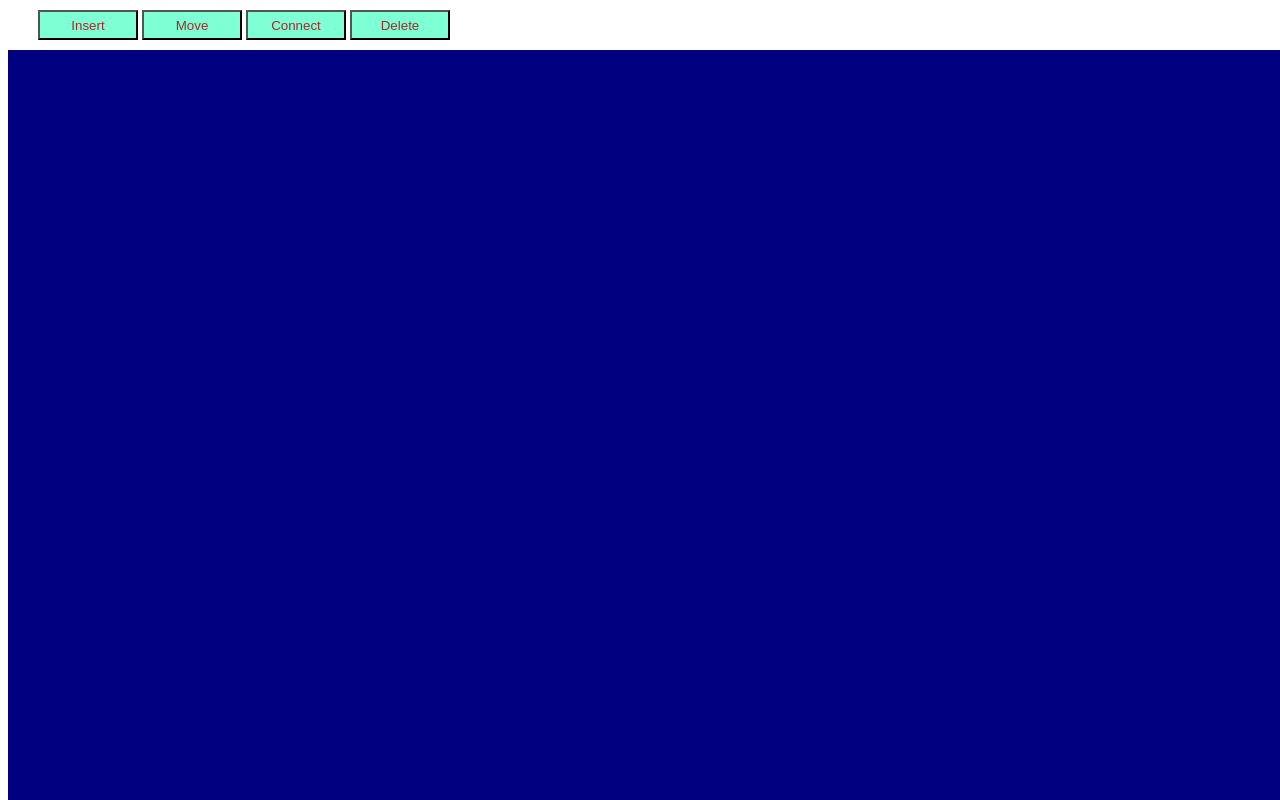
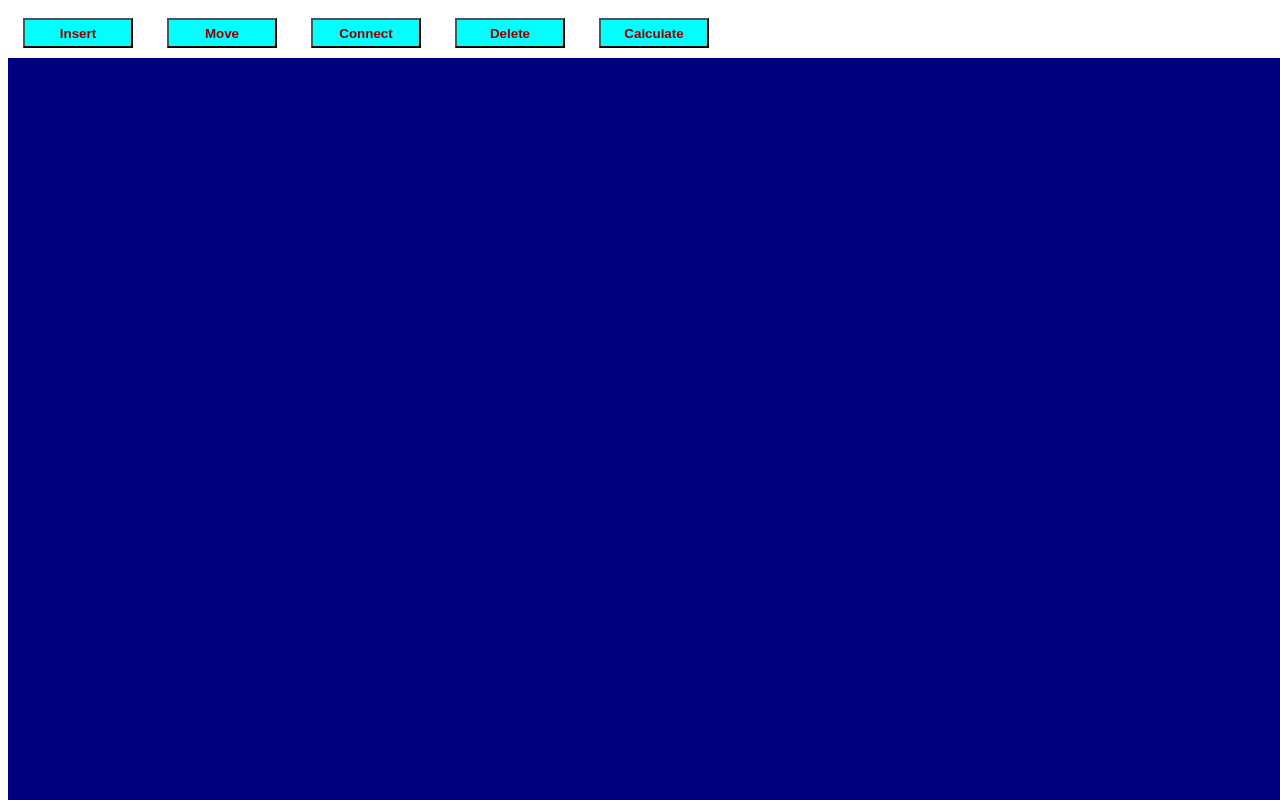
Before and after one commit to taras9562979/tk_text_recognition, a plain HTML site: page index.html in a window 1280 px wide. Shown: the top 800 px of the page. Drawn offline with Linux system fonts and the light colour scheme.

Commit message:
optimization

```diff
--- a/index.html
+++ b/index.html
@@ -6,13 +6,15 @@
         <link rel='stylesheet' type='text/css' href='main.css'>
     </head>
     <body>
-        <div id='buttons'>
+        <div class='buttons'>
             <button id='insert'>Insert</button>
             <button id='move'>Move</button>
             <button id='connect'>Connect</button>
             <button id='delete'>Delete</button>
+            <button id='calculate'>Calculate</button>
         </div>
         <canvas id='canvas' width="1500" height="1000">Your browser does not support canvas</canvas>
         <script src='main.js'></script>
+        <script src='forward.js'></script>
     </body>
 </html>
--- a/main.css
+++ b/main.css
@@ -1,29 +1,10 @@
-#buttons {
-    margin: 10px 30px;
-}
-#insert {
-    width: 100px;
+.buttons button {
+    margin: 10px 15px;
+    font-weight: bold;
+    background-color: aqua;
+    width: 110px;
     height: 30px;
-    background-color: aquamarine;
-    color:brown;
-}
-#move {
-    width: 100px;
-    height: 30px;
-    background-color: aquamarine;
-    color:brown;
-}
-#connect {
-    width: 100px;
-    height: 30px;
-    background-color: aquamarine;
-    color:brown;
-}
-#delete {
-    width: 100px;
-    height: 30px;
-    background-color: aquamarine;
-    color:brown;
+    color: darkred;
 }
 #canvas {
     width: 1500px;
--- a/main.js
+++ b/main.js
@@ -8,6 +8,11 @@ var Nodes = {
     values_font: '16px Verdana',
     add_node: function(pos){
         this.positions.push(pos);
+        console.log(this.positions);
+    },
+    add_node_value: function(val){
+        this.values.push(val);
+        console.log(this.values);
     }
 }
 
@@ -15,6 +20,7 @@ var insert_btn = document.getElementById('insert');
 var move_btn = document.getElementById('move');
 var connect_btn = document.getElementById('connect');
 var delete_btn = document.getElementById('delete');
+var calculate_btn = document.getElementById('calculate');
 var canvas = document.getElementById('canvas');
 var ctx = canvas.getContext('2d');
 var mode = 'Empty';
@@ -35,6 +41,11 @@ function delete_btn_Clicked(event){
     mode = 'Delete Mode';
     console.log(mode);
 }
+function calculate_btn_Clicked(event){
+    mode = 'Calculate Mode';
+    console.log(mode);
+
+}
 function isIn(ex,ey,x,y,w,h){
     conditionX = (ex<=x+w)&&(ex>=x-w);
     conditionY = (ey<=y+h)&&(ey>=y-h);
@@ -51,18 +62,13 @@ function draw_Node(event,index,font,color){
     var coordinates = [event.offsetX,event.offsetY];
     ctx.fillRect(event.offsetX-Nodes.width/2,event.offsetY-Nodes.height/2,Nodes.width,Nodes.height);
     Nodes.add_node(coordinates);
-    console.log(Nodes.positions);
-    Nodes.values.push(get_Value().toFixed(4));
-    console.log(Nodes.values);
-    str_value = Nodes.values[index];
-    console.log(str_value);
+    Nodes.add_node_value(Number(get_Value().toFixed(4)));
     ctx.font = font;
     ctx.fillStyle = color;
-    ctx.fillText(str_value,event.offsetX-Nodes.width*0.45,event.offsetY+Nodes.height*0.135);
+    ctx.fillText(Nodes.values[index],event.offsetX-Nodes.width*0.45,event.offsetY+Nodes.height*0.135);
 }
 function canvas_left_Clicked(event){
     if (mode=='Insert Mode'){
-        var coordinates = [event.offsetX,event.offsetY];
         ctx.fillStyle = Nodes.nodes_color;
         var check = false;
 
@@ -87,4 +93,5 @@ insert_btn.addEventListener('click',insert_btn_Clicked);
 move_btn.addEventListener('click',move_btn_Clicked);
 connect_btn.addEventListener('click',connect_btn_Clicked);
 delete_btn.addEventListener('click',delete_btn_Clicked);
+calculate_btn.addEventListener('click',calculate_btn_Clicked);
 canvas.addEventListener('click',canvas_left_Clicked);
```
Also changed, not shown: Short_Description.txt.
